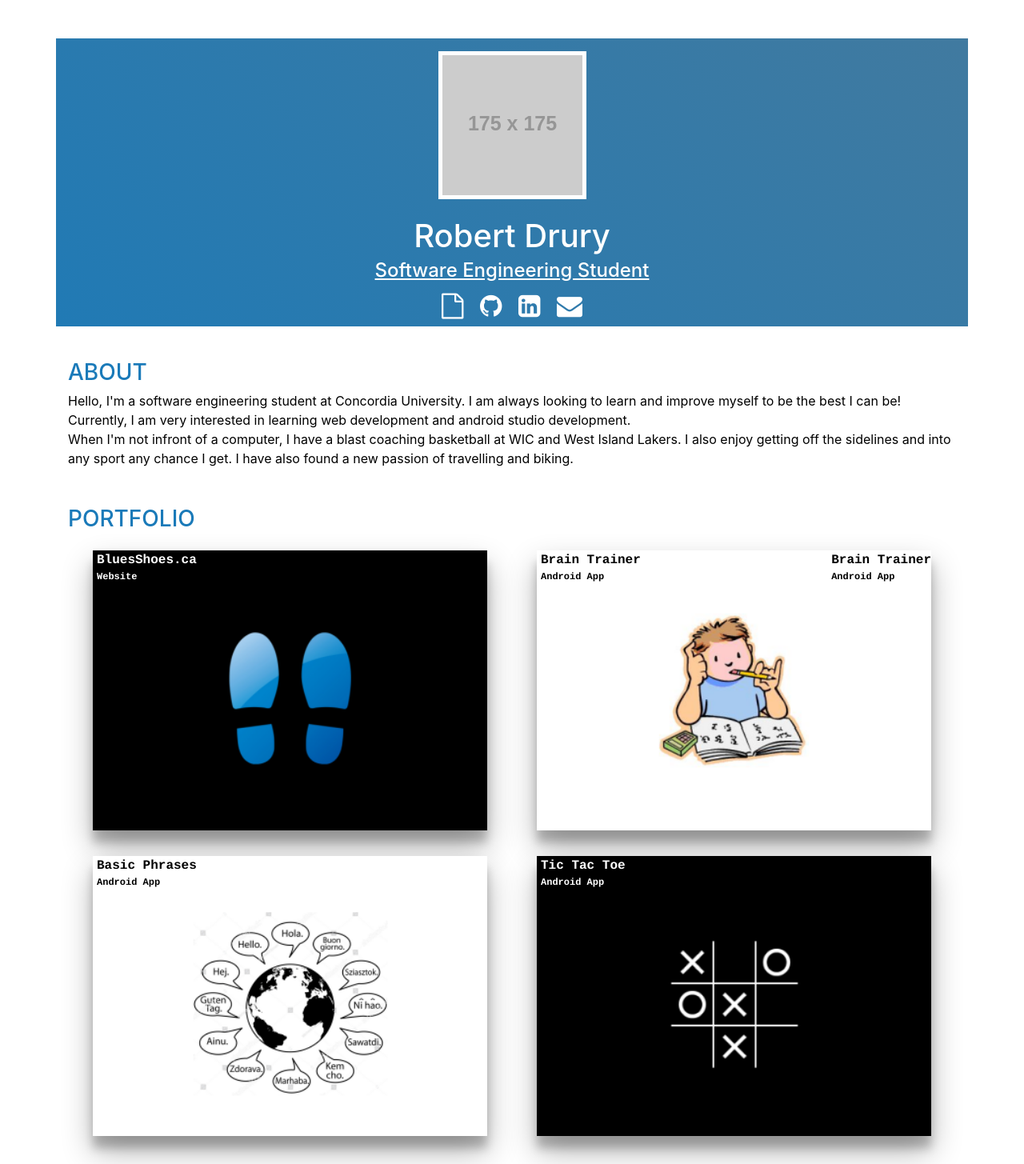
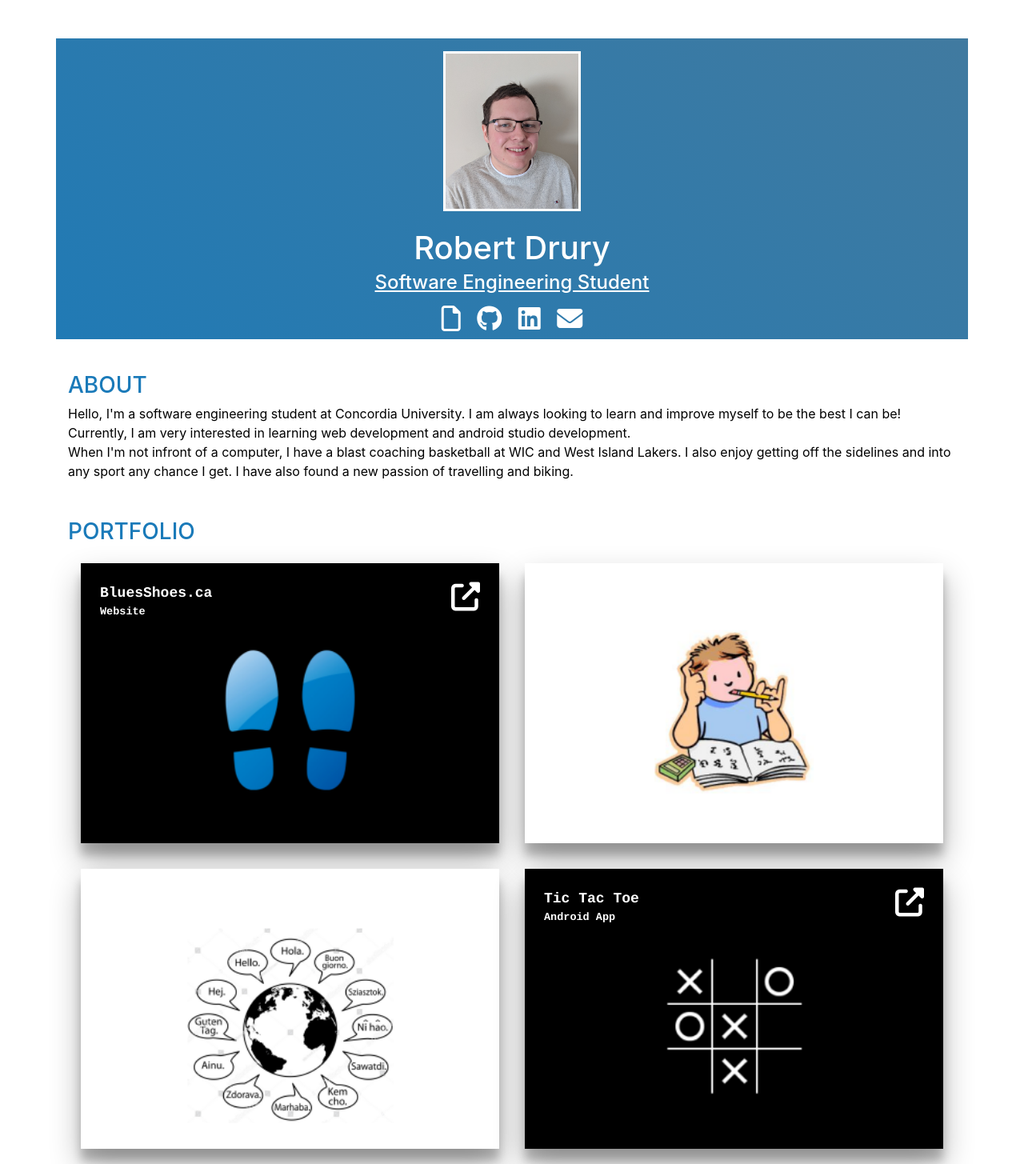
Before and after one commit to RjDrury/PersonalSite, a plain HTML site: page index.html in a window 1280 px wide. Shown: the top 1455 px of the page at 80% size. Drawn offline with nearby package versions, Linux system fonts and the light colour scheme; placeholder pictures from the web are drawn by us.

Commit message:
My picture and styling

```diff
--- a/css/main.css
+++ b/css/main.css
@@ -4,70 +4,12 @@ body {
 
 }
 
-.cool--title{
-  font-size: 5em;
-  -webkit-animation:colorchange 20s infinite alternate;
-}
 
-@-webkit-keyframes colorchange {
-     0% {
-
-       color: blue;
-     }
-
-     10% {
-
-       color: #8e44ad;
-     }
-
-     20% {
-
-       color: #1abc9c;
-     }
-
-     30% {
-
-       color: #d35400;
-     }
-
-     40% {
-
-       color: blue;
-     }
-
-     50% {
-
-       color: #34495e;
-     }
-
-     60% {
-
-       color: blue;
-     }
-
-     70% {
-
-       color: #2980b9;
-     }
-     80% {
-
-       color: #f1c40f;
-     }
-
-     90% {
-
-       color: #2980b9;
-     }
-
-     100% {
-
-       color: pink;
-     }
-   }
 
 .meimg {
-    border: 5px solid white;
-
+    border: 3px solid white;
+    height: 200px;
+    width:: 200px;
     margin: 1em;
 }
 
@@ -215,11 +157,6 @@ li {
     border: 1.5px #003a5f solid;
 }
 
-.book-rob {
-    padding-top: .5em;
-    font-size: 150%;
-    color: #1a7ab9;
-}
 
 .portfolio-item {
     padding: 2.35em;
@@ -272,19 +209,11 @@ li {
 .card-writing {
     color: white;
     margin-top: auto !important;
-    padding-left: 5px;
+    padding: 5px;
     font-weight: bold;
     font-family: Courier;
+    font-size: 18px;
 }
-
-.card-writingtwo {
-    color: black;
-    margin-top: auto !important;
-    padding-left: 5px;
-    font-weight: bold;
-    font-family: Courier;
-}
-
 .robmodal {
     color: black;
 }
--- a/index.html
+++ b/index.html
@@ -11,7 +11,7 @@
     <script src="https://maxcdn.bootstrapcdn.com/bootstrap/4.0.0-alpha.6/js/bootstrap.min.js" integrity="sha384-vBWWzlZJ8ea9aCX4pEW3rVHjgjt7zpkNpZk+02D9phzyeVkE+jo0ieGizqPLForn" crossorigin="anonymous"></script>
 
     <link rel="stylesheet" type="text/css" href="css/main.css">
-    <link rel="stylesheet" href="font-awesome-4.7.0/css/font-awesome.min.css">
+    <script src="https://use.fontawesome.com/54110d543b.js"></script>
 
 </head>
 
@@ -20,7 +20,7 @@
         <div class="container mt-5 text-center" id="home">
           <div class="row justify-content-center">
             <div class="col-xs-12">
-                <img class="meimg img-fluid" src="http://via.placeholder.com/175x175">
+                <img class="meimg img-fluid" src="/img/graysweaterpic.jpg">
             </div>
           </div>
             <div class="row justify-content-center">
@@ -34,9 +34,9 @@
           <div class="row justify-content-center">
               <div class="col-xs-12 py-2 info-text">
                   <a href=""><i class="fa fa-file-o px-2 fa-2x" aria-hidden="true"></i></a>
-                  <a href=""><i class="fa fa-github px-2 fa-2x" aria-hidden="true"></i></a>
-                  <a href=""><i class="fa fa-linkedin-square px-2 fa-2x" aria-hidden="true"></i></a>
-                  <a href=""><i class="fa fa-envelope px-2 fa-2x" aria-hidden="true"></i></a>
+                  <a href="https://github.com/RjDrury"><i class="fa fa-github px-2 fa-2x" aria-hidden="true"></i></a>
+                  <a href="https://www.linkedin.com/in/robert-drury/rdrury1513@hotmail.com"><i class="fa fa-linkedin-square px-2 fa-2x" aria-hidden="true"></i></a>
+                  <a href="mailto:rdrury1513@hotmail.com"><i class="fa fa-envelope px-2 fa-2x" aria-hidden="true"></i></a>
             </div>
         </div>
 
@@ -76,16 +76,19 @@
                 <div class="col">
                     <div class="card-deck">
 
-                        <div class="col-lg-6">
+                        <div class="col-lg-6 px-0">
                             <div class="card">
                                 <a href data-toggle="modal" data-target="#bluesshoes">
                                     <div class="card-body body-shoes">
 
 
-                                        <div class="mt-auto float-left card-writing">
+                                        <div class="mt-auto float-left card-writing p-4">
                                             BluesShoes.ca
                                             <br>
                                             <div class="what">Website</div>
+                                        </div>
+                                        <div class="mt-auto float-right card-writing p-4">
+                                          <i class="fa fa-external-link fa-2x" aria-hidden="true"></i>
                                         </div>
                                     </div>
                                 </a>
@@ -93,19 +96,17 @@
 
 
                         </div>
-                        <div class="col-lg-6 ">
+                        <div class="col-lg-6 px-0">
                             <div class="card">
                                 <a href data-toggle="modal" data-target="#braintrainer">
                                     <div class="card-body body-brain">
-                                        <div class="mt-auto float-left card-writingtwo">
+                                        <div class="mt-auto float-left card-writing p-4">
                                             Brain Trainer
                                             <br>
                                             <div class="what">Android App</div>
                                         </div>
-                                        <div class="mt-auto float-right card-writingtwo">
-                                            Brain Trainer
-                                            <br>
-                                            <div class="what">Android App</div>
+                                        <div class="mt-auto float-right card-writing p-4">
+                                          <i class="fa fa-external-link fa-2x" aria-hidden="true"></i>
                                         </div>
 
                                     </div>
@@ -120,14 +121,17 @@
                 <div class="col ">
                     <div class="card-deck">
 
-                        <div class="col-lg-6">
+                        <div class="col-lg-6 px-0">
                             <div class="card">
                                 <a href data-toggle="modal" data-target="#basicphrases">
-                                    <div class="card-body body-basicphrases">
-                                        <div class="mt-auto float-left card-writingtwo">
+                                    <div class="card-body body-basicphrases ">
+                                        <div class="mt-auto float-left card-writing p-4">
                                             Basic Phrases
                                             <br>
                                             <div class="what">Android App</div>
+                                        </div>
+                                        <div class="mt-auto float-right card-writing p-4">
+                                          <i class="fa fa-external-link fa-2x" aria-hidden="true"></i>
                                         </div>
                                     </div>
                                 </a>
@@ -135,14 +139,17 @@
 
 
                         </div>
-                        <div class="col-lg-6">
+                        <div class="col-lg-6 px-0">
                             <div class="card">
                                 <a href data-toggle="modal" data-target="#tictactoe">
                                     <div class="card-body body-tictactoe">
-                                        <div class="mt-auto float-left card-writing">
+                                        <div class="mt-auto float-left card-writing p-4">
                                             Tic Tac Toe
                                             <br>
                                             <div class="what">Android App</div>
+                                        </div>
+                                        <div class="mt-auto float-right card-writing p-4">
+                                          <i class="fa fa-external-link fa-2x" aria-hidden="true"></i>
                                         </div>
                                     </div>
                                 </a>
```
Also changed, not shown: img/graysweaterpic.jpg (added).
